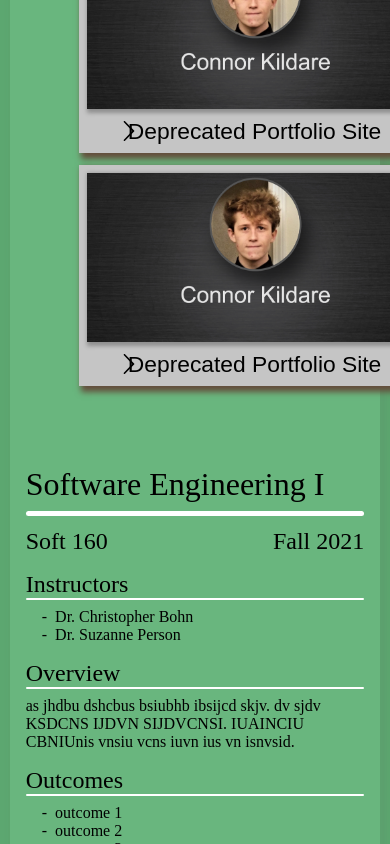
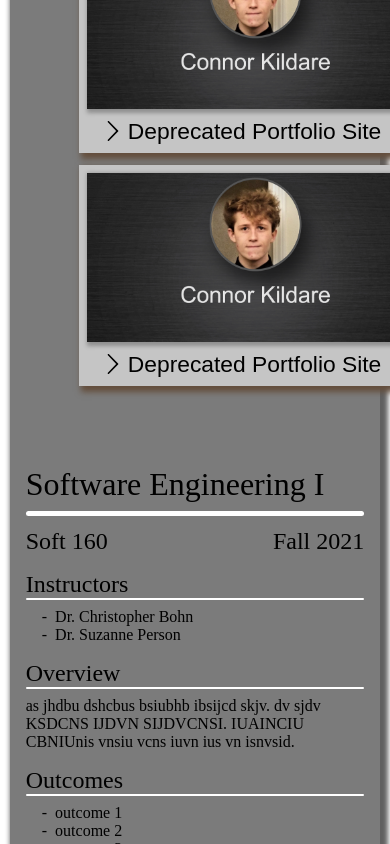
Before and after one commit to ckildare/ckildare.github.io, a Next.js app: page /school in a window 390 px wide. Shown: the part 1020-1864 px from the top of the page. Built offline with nearby package versions, Linux system fonts and the light colour scheme.

Commit message:
Transfer to other computer for working

```diff
--- a/src/components/projectCard/projectCard.module.scss
+++ b/src/components/projectCard/projectCard.module.scss
@@ -35,28 +35,6 @@
 
   .coverImage:hover {
     box-shadow: 0.125rem 0.125rem 0.25rem 0.125rem #7f7f7f;
-  }
-
-  .titleWrapper {
-    display: grid;
-    align-items: center;
-    padding-top: 0.5rem;
-    height: 2.25rem;
-
-    .projectChevron {
-      width: 1.25rem;
-      position: absolute;
-      justify-self: flex-start;
-      margin-left: 2rem;
-    }
-
-    .title {
-      justify-self: center;
-
-      font-size: 1.425rem;
-      font-style: bold;
-      color: black;
-    }
   }
 }
 
@@ -158,3 +136,51 @@
 .projectContainerOpen {
   box-shadow: 0.25rem 0.25rem 0.375rem 0.125rem rgb(100, 78, 60);
 }
+
+@media screen and (min-width: 901px) {
+  .titleWrapper {
+    display: grid;
+    align-items: center;
+    padding-top: 0.5rem;
+    height: 2.25rem;
+
+    .projectChevron {
+      width: 1.25rem;
+      position: absolute;
+      justify-self: flex-start;
+      margin-left: 2rem;
+    }
+
+    .title {
+      justify-self: center;
+
+      font-size: 1.425rem;
+      font-style: bold;
+      color: black;
+    }
+  }
+}
+
+@media screen and (max-width: 900px) {
+  .titleWrapper {
+    display: grid;
+    align-items: center;
+    padding-top: 0.5rem;
+    height: 2.25rem;
+
+    .projectChevron {
+      width: 1.25rem;
+      position: absolute;
+      justify-self: flex-start;
+      margin-left: 1rem;
+    }
+
+    .title {
+      justify-self: center;
+
+      font-size: 1.425rem;
+      font-style: bold;
+      color: black;
+    }
+  }
+}
--- a/src/pages/styles/school.module.scss
+++ b/src/pages/styles/school.module.scss
@@ -7,7 +7,8 @@
 
   min-height: 130vh;
   padding-bottom: 3rem;
-  background-color: $lime-palette;
+  background-color: white;
+  color: black;
 
   .title {
     @include flex-with-centering;
@@ -28,9 +29,9 @@
     width: 95%;
 
     .semester {
-      background-color: rgb(105, 182, 126);
+      background-color: rgb(123, 123, 123);
       border-radius: 1rem;
-      box-shadow: 0.25rem 0.25rem 0.325rem 0.25rem rgb(92, 161, 110);
+      box-shadow: 0.25rem 0.25rem 0.325rem 0.25rem rgb(96, 96, 96);
 
       .semesterTitleWrapper {
         display: flex;
@@ -43,18 +44,18 @@
       }
 
       .semesterTitleWrapperOpen {
-        box-shadow: 0 0.125rem rgb(92, 161, 110);
+        box-shadow: 0 0.125rem rgb(173, 173, 173);
       }
 
       .semesterTitleWrapperOpen:hover {
-        background-color: rgb(113, 194, 135);
-        box-shadow: 0 0.25rem rgb(92, 161, 110);
+        background-color: rgb(239, 239, 239);
+        box-shadow: 0 0.25rem rgb(132, 132, 132);
       }
     }
 
     .semesterHover:hover {
-      background-color: rgb(113, 194, 135);
-      box-shadow: 0.325rem 0.325rem 0.5rem 0.325rem rgb(65, 122, 80);
+      background-color: rgb(229, 229, 229);
+      box-shadow: 0.325rem 0.325rem 0.5rem 0.325rem rgb(143, 143, 143);
     }
   }
 }
```
